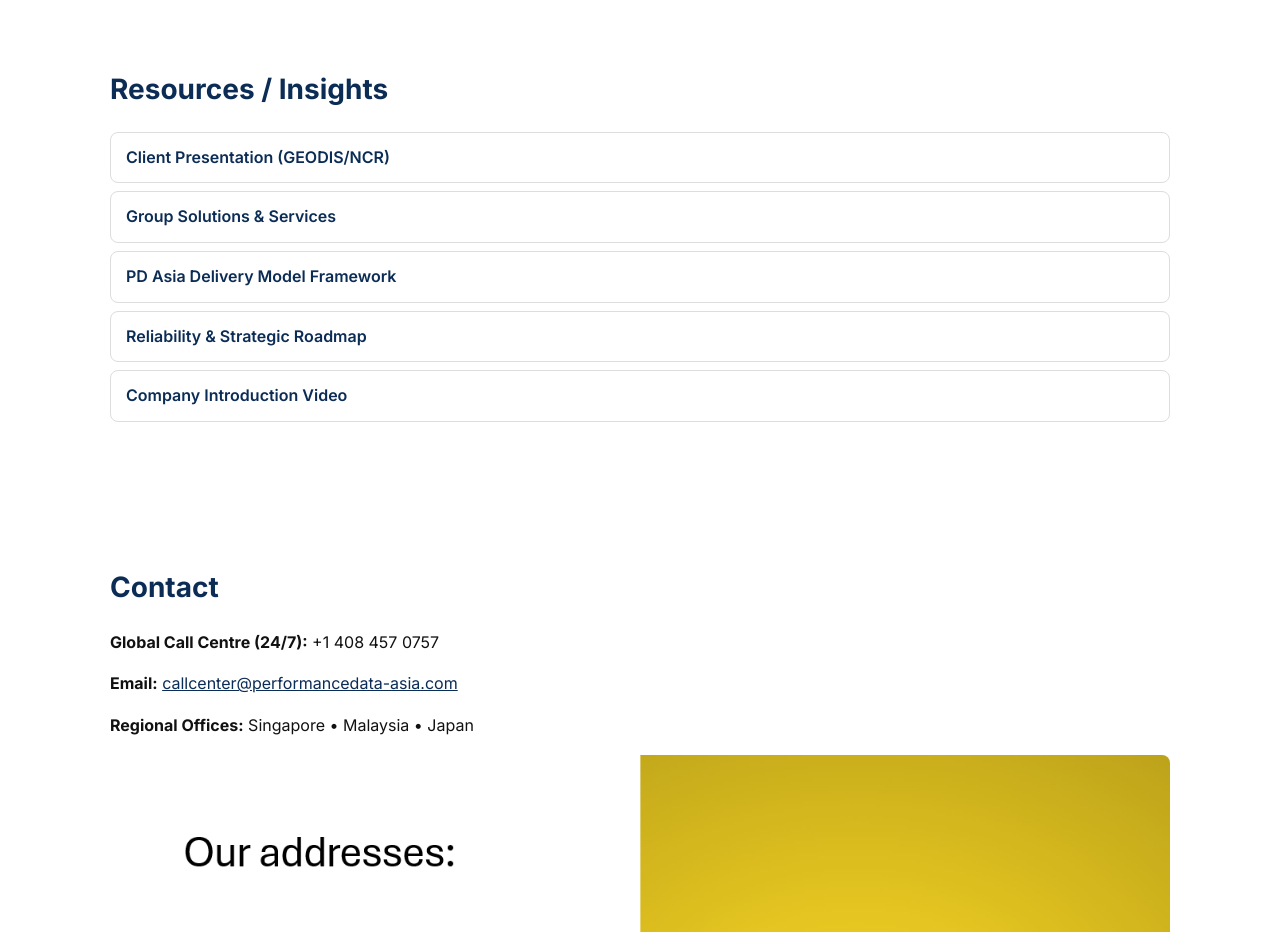
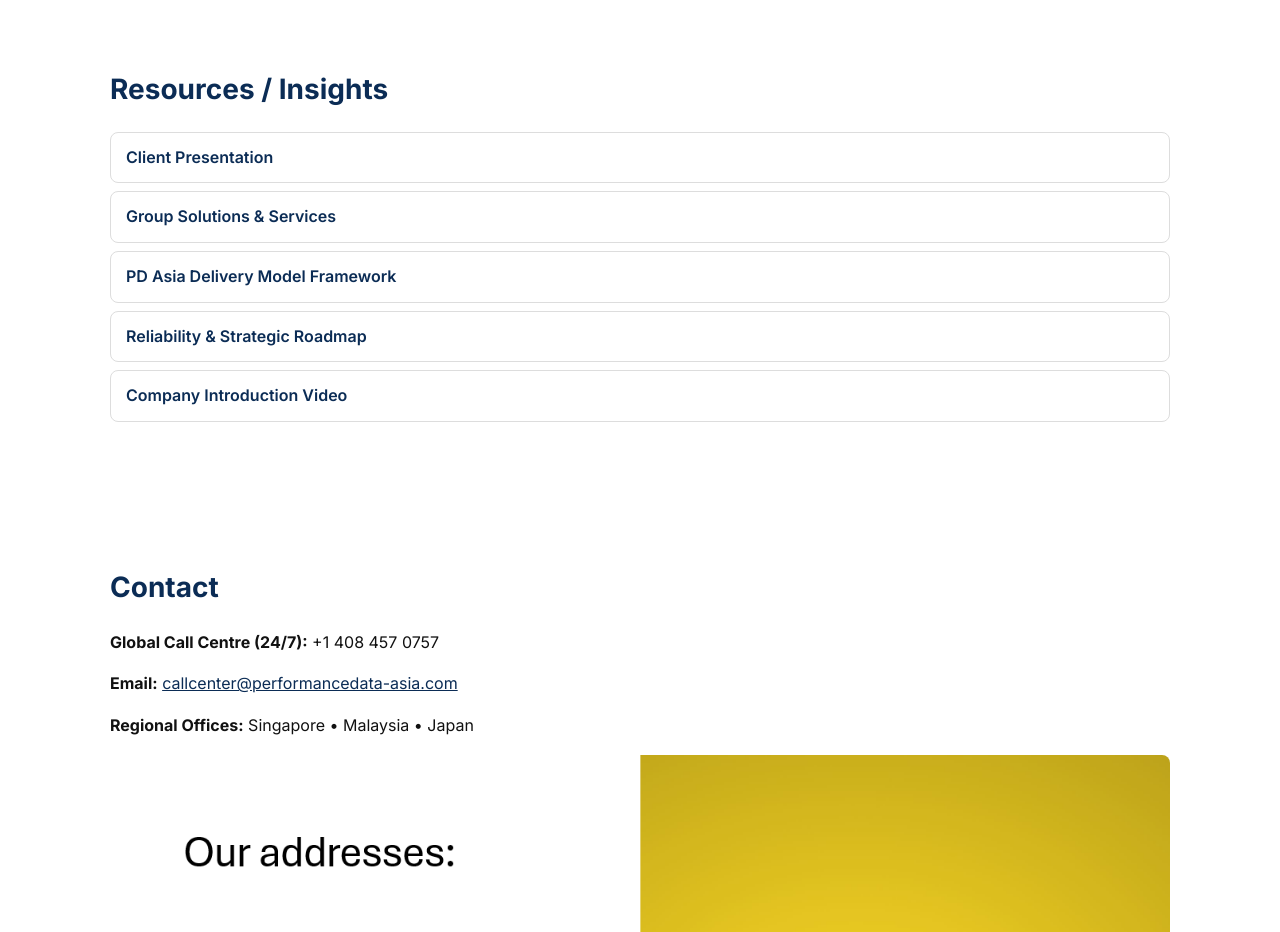
Before and after one commit to adventedgetechnologiesasia/ATA, a plain HTML site: page index.html in a window 1280 px wide. Shown: the part 3540-4472 px from the top of the page. Drawn offline with Linux system fonts and the light colour scheme.

Commit message:
Update index.html - Remove Customer Name

```diff
--- a/index.html
+++ b/index.html
@@ -123,7 +123,7 @@
   <section id="resources">
     <h2>Resources / Insights</h2>
 <div class="downloads">
-  <a href="client-presentation.pdf" target="_blank" rel="noopener">Client Presentation (GEODIS/NCR)</a>
+  <a href="client-presentation.pdf" target="_blank" rel="noopener">Client Presentation</a>
   <a href="group-solutions.pdf" target="_blank" rel="noopener">Group Solutions &amp; Services</a>
   <a href="delivery-model.pdf" target="_blank" rel="noopener">PD Asia Delivery Model Framework</a>
   <a href="roadmap.pdf" target="_blank" rel="noopener">Reliability &amp; Strategic Roadmap</a>
```
